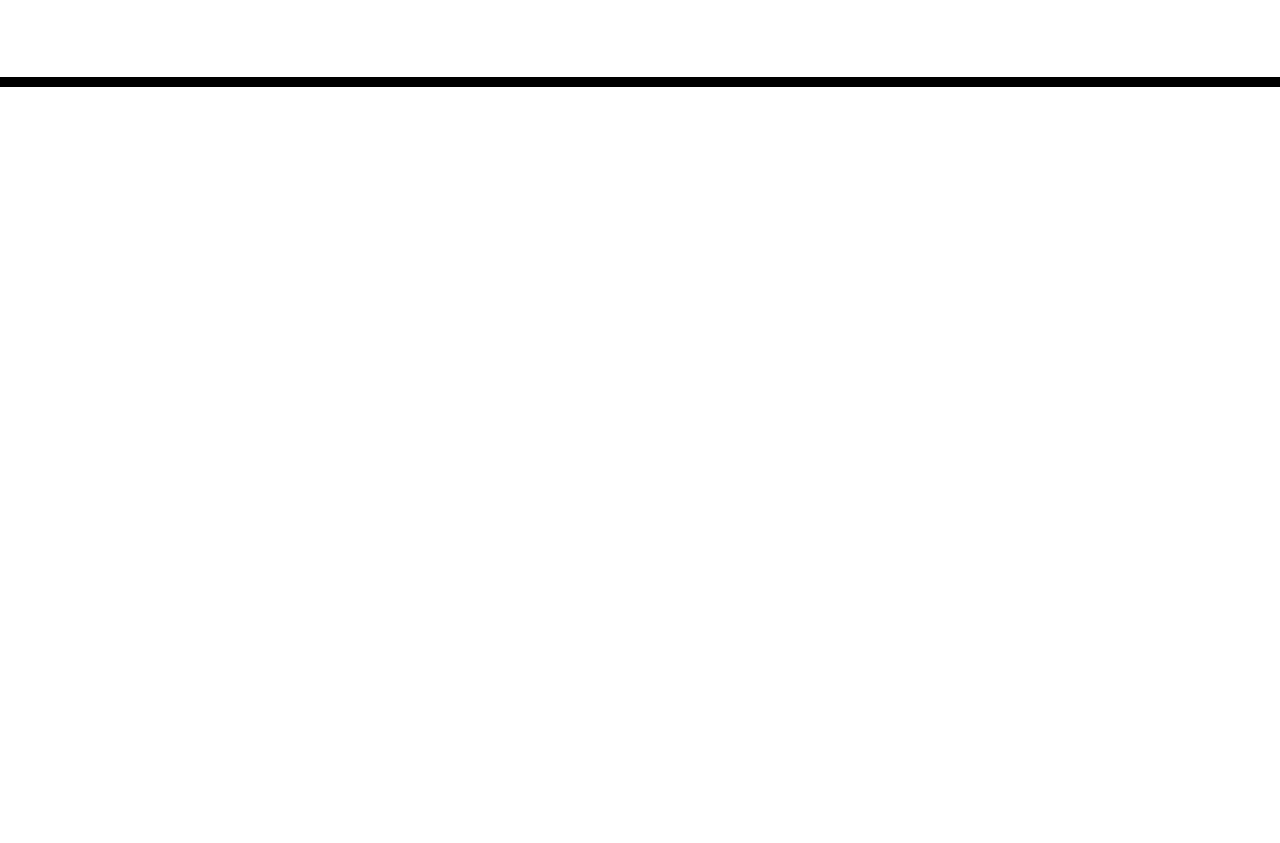
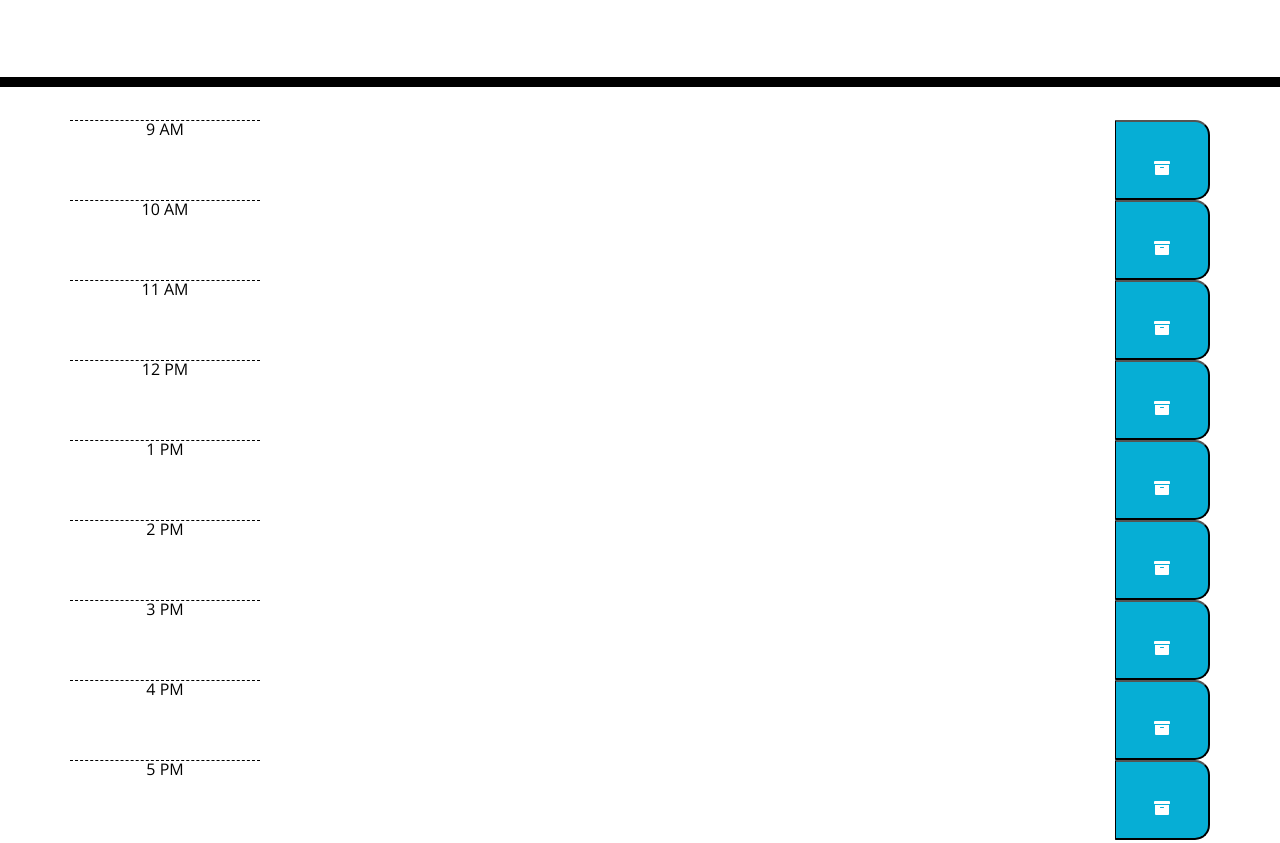
Before and after one commit to DaveToth77/work-day-scheduler, a plain HTML site: page index.html in a window 1280 px wide. Shown: the part 181-1024 px from the top of the page. Before the commit the page ends 800 px from the top, so only its background shows below. Drawn offline with nearby package versions, Linux system fonts and the light colour scheme.

Commit message:
added time blocks HTML

```diff
--- a/index.html
+++ b/index.html
@@ -21,6 +21,88 @@
     </header>
     <div class="container">
         <!-- Timeblocks go here -->
+        <div class="row time-block">
+            <div class="col-2 hour">9 AM</div>
+            <div class="col-9  taskBox" id="task-9">
+                <p id="task-item-1"></p>
+            </div>
+            <button class="col 1 saveBtn" id="save-btn">
+                <i class="fa fa-archive"></i>
+            </button>
+        </div>
+        <div class="row time-block">
+            <div class="col-2 hour">10 AM</div>
+            <div class="col-9 taskBox" id="task-10">
+                <p id="task-item-2"></p>
+            </div>
+            <button class="col 1 saveBtn" id="save-btn">
+                <i class="fa fa-archive"></i>
+            </button>
+        </div>
+        <div class="row time-block">
+            <div class="col-2 hour">11 AM</div>
+            <div class="col-9 taskBox" id="task-11">
+                <p id="task-item-3"></p>
+            </div>
+            <button class="col 1 saveBtn" id="save-btn">
+                <i class="fa fa-archive"></i>
+            </button>
+        </div>
+        <div class="row time-block">
+            <div class="col-2 hour">12 PM</div>
+            <div class="col-9 taskBox" id="task-12">
+                <p id="task-item-4"></p>
+            </div>
+            <button class="col 1 saveBtn" id="save-btn">
+                <i class="fa fa-archive"></i>
+            </button>
+        </div>
+        <div class="row time-block">
+            <div class="col-2 hour">1 PM</div>
+            <div class="col-9 taskBox" id="task-13">
+                <p id="task-item-5"></p>
+            </div>
+            <button class="col 1 saveBtn" id="save-btn">
+                <i class="fa fa-archive"></i>
+            </button>
+        </div>
+        <div class="row time-block">
+            <div class="col-2 hour">2 PM</div>
+            <div class="col-9 taskBox" id="task-14">
+                <p id="task-item-6"></p>
+            </div>
+            <button class="col 1 saveBtn" id="save-btn">
+                <i class="fa fa-archive"></i>
+            </button>
+        </div>
+        <div class="row time-block">
+            <div class="col-2 hour">3 PM</div>
+            <div class="col-9 taskBox" id="task-15">
+                <p id="task-item-7"></p>
+            </div>
+            <button class="col 1 saveBtn" id="save-btn">
+                <i class="fa fa-archive"></i>
+            </button>
+        </div>
+        <div class="row time-block">
+            <div class="col-2 hour">4 PM</div>
+            <div class="col-9 taskBox" id="task-16">
+                <p id="task-item-9"></p>
+            </div>
+            <button class="col 1 saveBtn" id="save-btn">
+                <i class="fa fa-archive"></i>
+            </button>
+        </div>
+        <div class="row time-block">
+            <div class="col-2 hour">5 PM</div>
+            <div class="col-9 taskBox" id="task-17">
+                <p id="task-item-9"></p>
+            </div>
+            <button class="col 1 saveBtn" id="save-btn">
+                <i class="fa fa-archive"></i>
+            </button>
+        </div>
+
     </div>
 
     <script src="https://code.jquery.com/jquery-3.4.1.min.js"></script>
```
